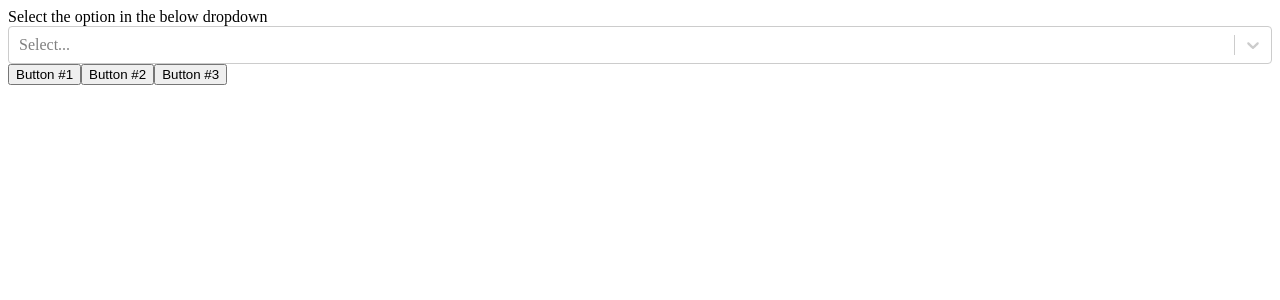
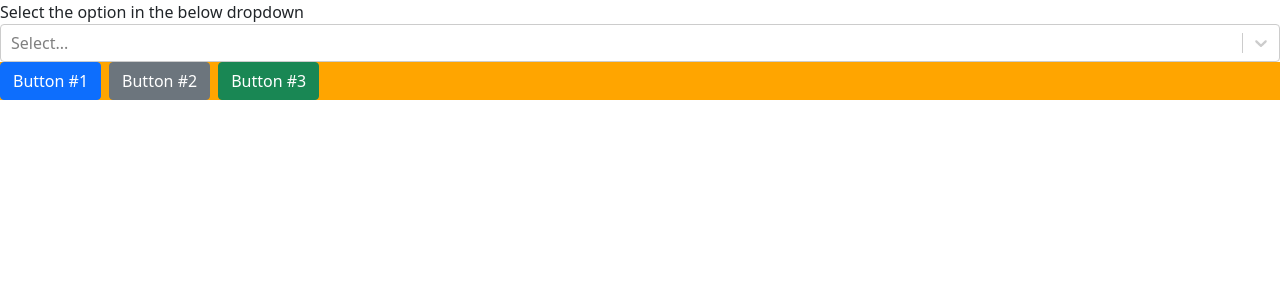
Before and after one commit to pradeepmisra81/react-ts-2fcifh, a React (Create React App) app: page / in a window 1280 px wide. Shown: the top 300 px of the page. Built offline with nearby package versions, Linux system fonts and the light colour scheme.

Commit message:
2 files modified

```diff
--- a/App.js
+++ b/App.js
@@ -3,6 +3,7 @@ import { useState } from 'react';
 import './style.css';
 import Select from 'react-select';
 import Button from 'react-bootstrap/Button';
+import 'bootstrap/dist/css/bootstrap.min.css';
 
 export default function App() {
   const [selectedOption, setSelectedOption] = useState(null);
@@ -24,8 +25,8 @@ export default function App() {
         onChange={setSelectedOption}
         options={options}
       />
-      <div className="mx-0">
-        <Button variant="primary">Button #1</Button>
+      <div class="button-area">
+        <Button>Button #1</Button>
         <Button variant="secondary" className="mx-2">
           Button #2
         </Button>
--- a/style.css
+++ b/style.css
@@ -1,3 +1,10 @@
-h1, p {
+h1,
+p {
   font-family: Lato;
 }
+
+.button-area {
+  color: orange;
+  background-color: orange;
+  font-size: 28px;
+}
```
